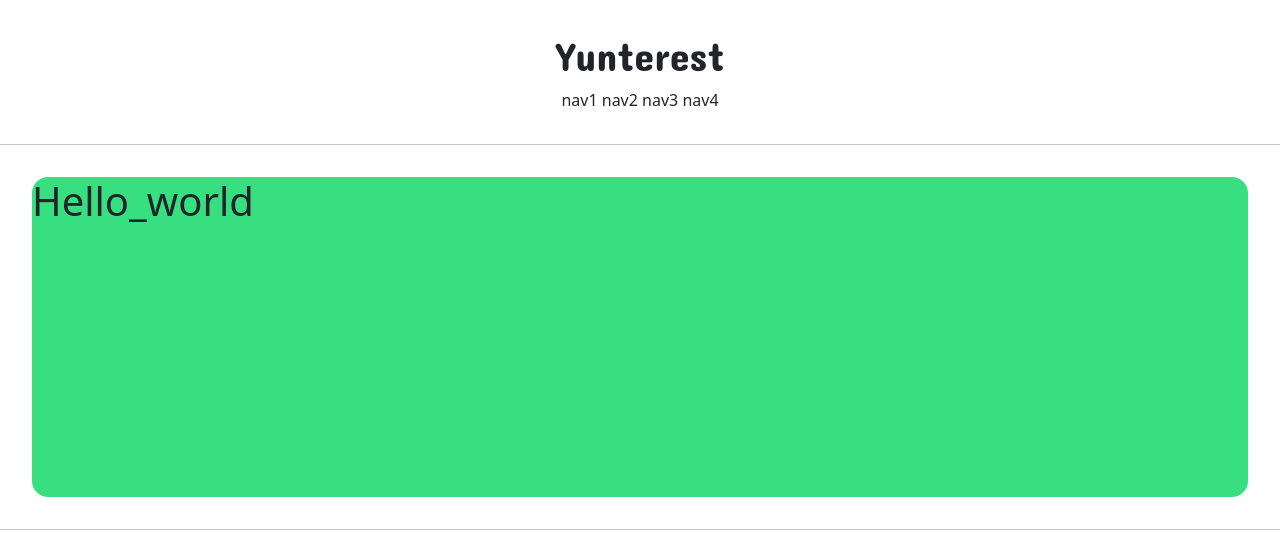
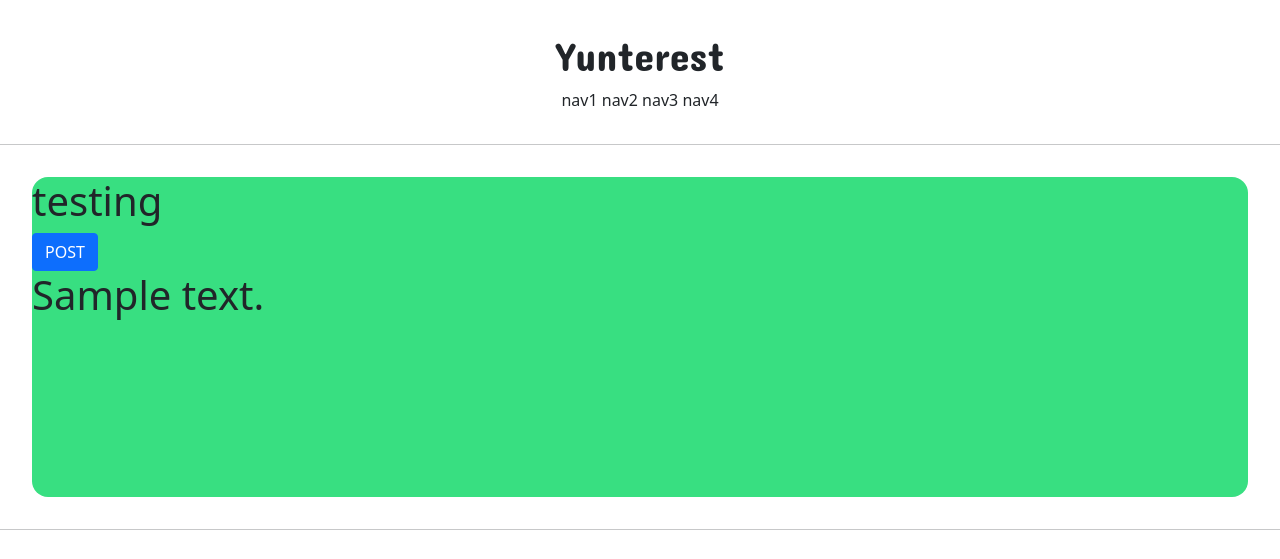
Before and after one commit to dev-yun/Yunterest, a Django app: template accountapp/templates/accountapp/hello_world.html in a window 1280 px wide. Shown: the top 559 px of the page. Run offline with Django 3.2, Linux system fonts and the light colour scheme; the template is opened without the code that fills it: most values are stand-ins (such as "Sample title", 1, 10 or a date in 2020); parts of the project's set-up code (start-up, migrations or seed data) failed here and were passed over.

Commit message:
Django course 16

```diff
--- a/accountapp/templates/accountapp/hello_world.html
+++ b/accountapp/templates/accountapp/hello_world.html
@@ -3,7 +3,21 @@
 {%  block content %}
 
     <div style="height: 20rem; background-color : #38df81; border-radius: 1rem; margin: 2rem">
-        <h1>Hello_world</h1>
+        <h1>
+            testing
+        </h1>
+
+
+        <form action="/account/hello_world/" method="post">
+            {% csrf_token %}
+            <input type="submit" class="btn btn-primary" value="POST">
+            {#  btn btn-primary => bootstrap에 저장된 버튼 클래스  #}
+        </form>
+
+
+        <h1>
+            {{ text }}
+        </h1>
     </div>
 
 {% endblock %}
--- a/accountapp/views.py
+++ b/accountapp/views.py
@@ -4,4 +4,8 @@ from django.shortcuts import render
 # Create your views here.
 
 def hello_world(request):
-    return render(request, 'accountapp/hello_world.html')
+
+    if request.method == "POST":
+        return render(request, 'accountapp/hello_world.html', context={'text' : 'POST METHOD!!'})
+    else:
+        return render(request, 'accountapp/hello_world.html', context={'text': 'GET METHOD!!'})
```
